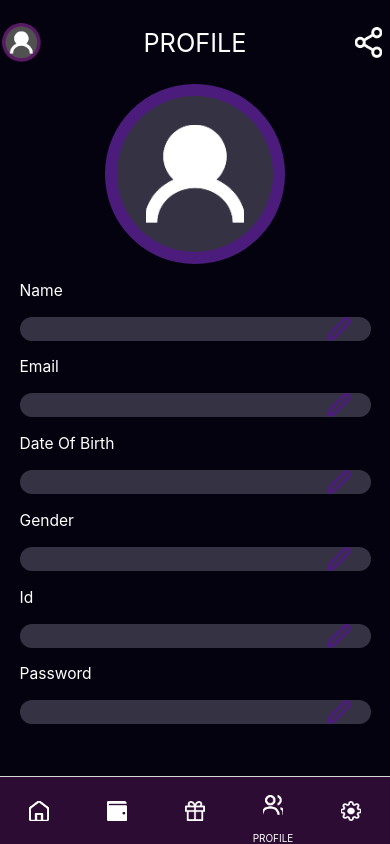
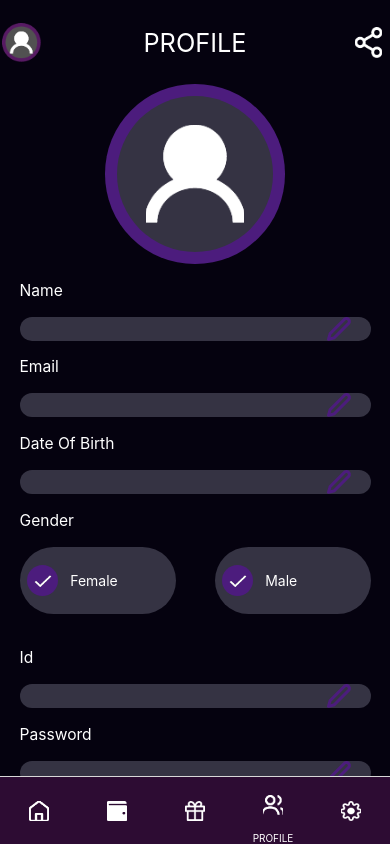
Before and after one commit to tashfeentipu/tlaAuctionMobileApp, a React Native app: screen /PROFILE in a window 390 px wide. Built offline with nearby package versions, Linux system fonts and the light colour scheme.

Commit message:
--commit: Profile Screen Almost done--

```diff
--- /dev/null
+++ b/src/Components/GenderToggle/index.tsx
@@ -0,0 +1,73 @@
+import React, { Component } from "react";
+import { View, Text, StyleSheet, Image } from "react-native";
+import { Colors } from "../../Theme/Colors";
+import { Metrics } from "../../Theme/Metrics";
+
+interface IProps {
+
+}
+
+const TickIcon = require("../../Assets/Tick.png")
+
+const GenderToggle = (props: IProps) => {
+    return <View style={styles.MainContainer} >
+        <Text style={styles.Title}>Gender</Text>
+        <View style={styles.GenderBox} >
+            <View style={styles.GenderContainer}  >
+                <View style={styles.TickContainer} >
+                    <Image source={TickIcon} style={{ width: Metrics.WIDTH * 0.06, height: Metrics.WIDTH * 0.06 }} />
+                </View>
+                <Text style={styles.GenderText} >
+                    Female
+                </Text>
+            </View>
+            <View style={styles.GenderContainer}  >
+                <View style={styles.TickContainer} >
+                    <Image source={TickIcon} style={{ width: Metrics.WIDTH * 0.06, height: Metrics.WIDTH * 0.06 }} />
+                </View>
+                <Text style={styles.GenderText}>
+                    Male
+                </Text>
+            </View>
+        </View>
+    </View>
+}
+
+const styles = StyleSheet.create({
+    MainContainer: {
+        width: Metrics.WIDTH * 0.9,
+    },
+    Title: {
+        color: Colors.white,
+        fontSize: Metrics.WIDTH * 0.04,
+        marginTop: Metrics.HEIGHT * 0.02
+    },
+    GenderContainer: {
+        width: Metrics.WIDTH * 0.4,
+        height: Metrics.HEIGHT * 0.08,
+        alignItems: "center",
+        borderRadius: Metrics.WIDTH * 0.1,
+        paddingHorizontal: Metrics.WIDTH * 0.02,
+        marginVertical: Metrics.HEIGHT * 0.02,
+        flexDirection: "row",
+        backgroundColor: Colors.backgroundGrey
+    },
+    TickContainer: {
+        width: Metrics.WIDTH * 0.08,
+        height: Metrics.WIDTH * 0.08,
+        alignItems: "center",
+        justifyContent: "center",
+        borderRadius: Metrics.WIDTH * 0.04,
+        backgroundColor: Colors.indigo1
+    },
+    GenderBox: {
+        flexDirection: "row",
+        justifyContent: "space-between",
+    },
+    GenderText: {
+        color: Colors.white,
+        marginLeft: Metrics.WIDTH * 0.03
+    }
+});
+
+export default GenderToggle;
--- a/src/Screens/Profile/index.tsx
+++ b/src/Screens/Profile/index.tsx
@@ -1,6 +1,7 @@
 import React, { Component } from "react";
-import { View, Text, StyleSheet, Image } from "react-native";
+import { View, Text, StyleSheet, Image, ScrollView } from "react-native";
 import EditableInput from "../../Components/EditableInput";
+import GenderToggle from "../../Components/GenderToggle";
 import { Colors } from "../../Theme/Colors";
 import { Metrics } from "../../Theme/Metrics";
 
@@ -22,7 +23,7 @@ class Profile extends Component<IProps, IState> {
 
     render() {
         return (
-            <View style={styles.MainContainer} >
+            <ScrollView contentContainerStyle={styles.MainContainer} >
                 <View style={styles.ProfileContainer2} >
                     <View style={styles.ProfileContainer1}>
                         <Image source={ProfileImage} style={{ width: Metrics.WIDTH * 0.25, height: Metrics.WIDTH * 0.25 }} />
@@ -31,17 +32,16 @@ class Profile extends Component<IProps, IState> {
                 <EditableInput title={"Name"} />
                 <EditableInput title={"Email"} />
                 <EditableInput title={"Date Of Birth"} />
-                <EditableInput title={"Gender"} />
+                <GenderToggle />
                 <EditableInput title={"Id"} />
                 <EditableInput title={"Password"} />
-            </View>
+            </ScrollView>
         );
     }
 }
 
 const styles = StyleSheet.create({
     MainContainer: {
-        flex: 1,
         alignItems: "center",
         backgroundColor: Colors.backgroundBlue
     },
@@ -62,7 +62,8 @@ const styles = StyleSheet.create({
         justifyContent: 'center',
         borderRadius: Metrics.WIDTH * 0.23
 
-    }
+    },
+
 });
 
 export default Profile;
```
